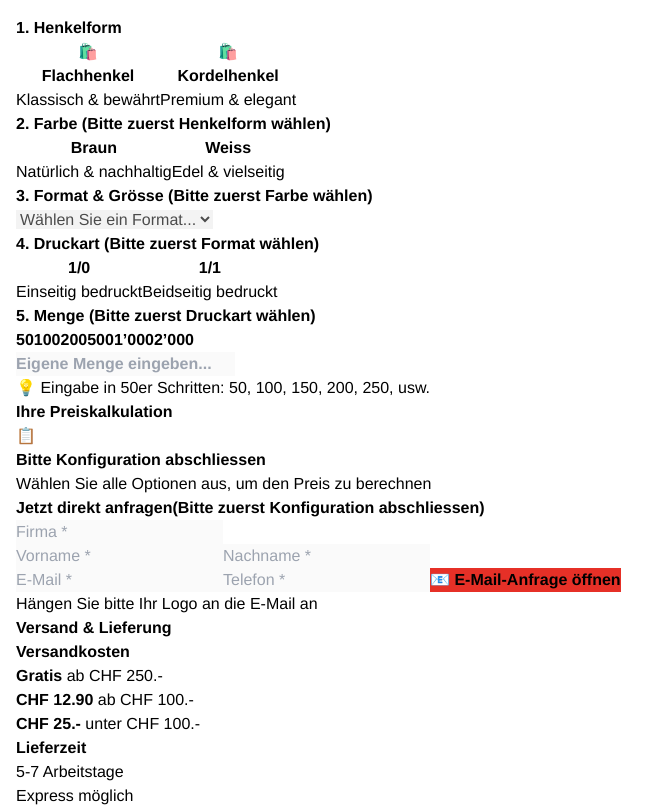
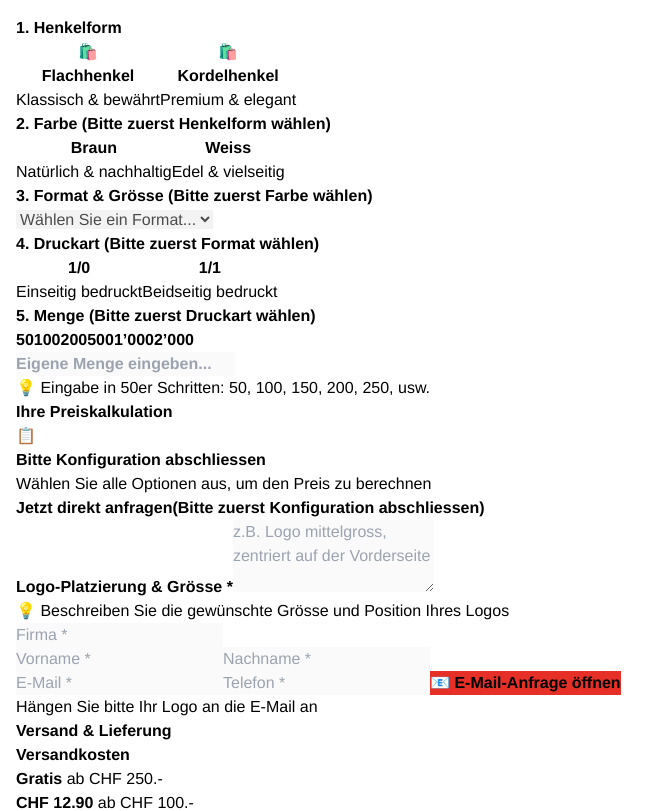
Before and after one commit to Elco-ag/konfigurator, a React (Vite) app: page / in a window 1280 px wide. Shown: the top 811 px of the page, without its empty margins (0-668 px from the left). Built offline with nearby package versions, Linux system fonts and the light colour scheme.

Commit message:
Update ElcoPapiertaschenKonfigurator.tsx

```diff
--- a/src/ElcoPapiertaschenKonfigurator.tsx
+++ b/src/ElcoPapiertaschenKonfigurator.tsx
@@ -251,6 +251,7 @@ export default function PapiertragetaschenKalkulator() {
   const [lastName, setLastName] = useState('');
   const [email, setEmail] = useState('');
   const [phone, setPhone] = useState('');
+  const [logoDescription, setLogoDescription] = useState('');
   const [showToast, setShowToast] = useState(false);
 
   const priceResult = handle && color && format && print && qty && parseInt(qty) >= 50
@@ -305,8 +306,8 @@ export default function PapiertragetaschenKalkulator() {
   }, [qty]);
 
   const handleMailto = () => {
-    if (!company || !firstName || !lastName || !email || !phone) {
-      alert('Bitte alle Pflichtfelder ausfüllen');
+    if (!company || !firstName || !lastName || !email || !phone || !logoDescription.trim()) {
+      alert('Bitte alle Pflichtfelder ausfüllen (inkl. Logo-Beschreibung)');
       return;
     }
 
@@ -347,6 +348,10 @@ Farbe: ${color === 'braun' ? 'Braun' : 'Weiss'}
 Format: ${format} cm (${sizeLabel})
 Druckart: ${print === '1/0' ? 'Einseitig 1-farbig' : 'Beidseitig 1-farbig'}
 Menge: ${qty} Stück
+
+LOGO-PLATZIERUNG & GRÖSSE:
+--------------------------
+${logoDescription}
 
 PREISKALKULATION:
 -----------------
@@ -805,6 +810,25 @@ ${firstName} ${lastName}`);
               {!isPriceAvailable && <span className="text-sm text-gray-500 ml-2 font-normal">(Bitte zuerst Konfiguration abschliessen)</span>}
             </h3>
             <div className="space-y-4">
+              {/* Logo Description Field - FIRST */}
+              <div>
+                <label className="block text-sm text-gray-700 mb-2" style={{fontWeight: 700}}>
+                  Logo-Platzierung & Grösse *
+                </label>
+                <textarea
+                  value={logoDescription}
+                  onChange={(e) => isPriceAvailable && setLogoDescription(e.target.value)}
+                  disabled={!isPriceAvailable}
+                  rows="3"
+                  className="w-full px-4 py-3 bg-gray-50 border border-gray-200 rounded-xl focus:outline-none focus:border-gray-400 focus:bg-white transition-all disabled:cursor-not-allowed resize-none"
+                  placeholder="z.B. Logo mittelgross, zentriert auf der Vorderseite"
+                  style={{fontWeight: 400}}
+                />
+                <p className="mt-1 text-xs text-gray-500" style={{fontWeight: 400}}>
+                  💡 Beschreiben Sie die gewünschte Grösse und Position Ihres Logos
+                </p>
+              </div>
+
               <input
                 type="text"
                 value={company}
```
